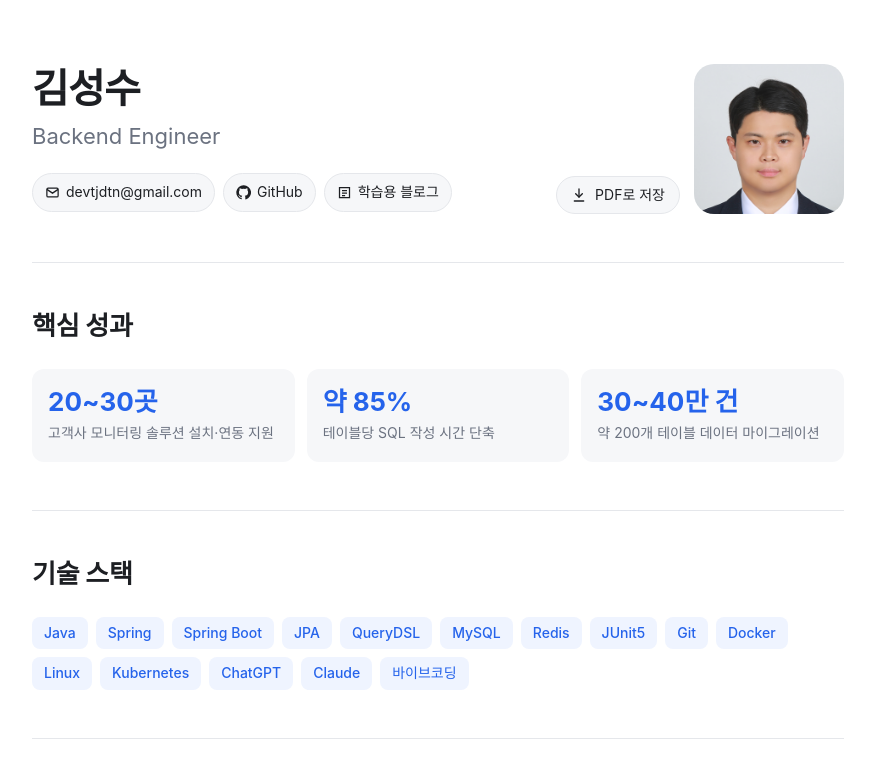
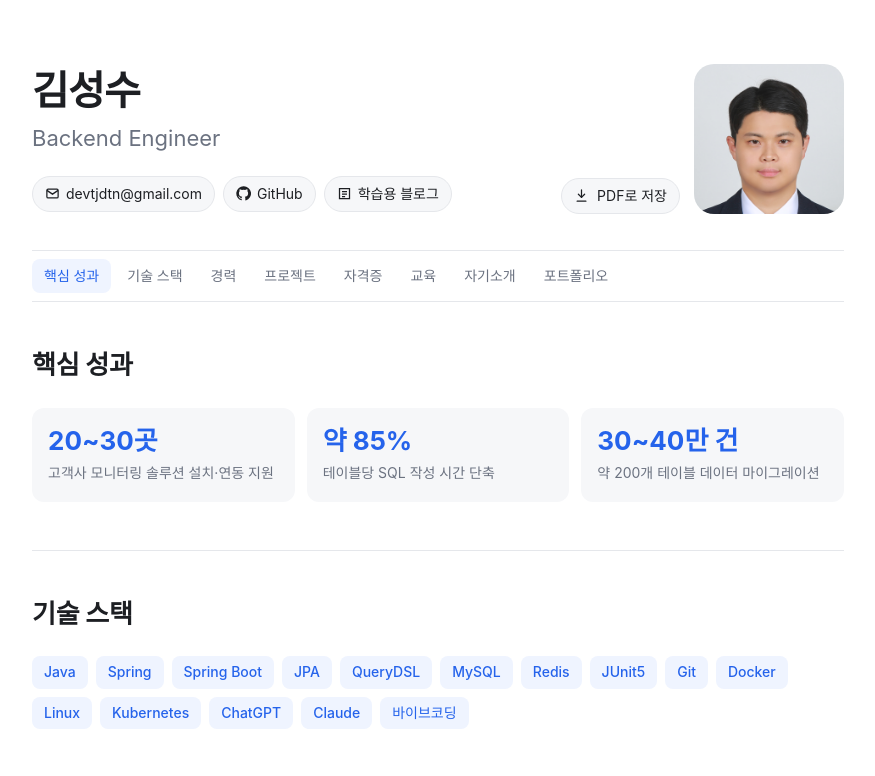
Before and after one commit to SsangSoo/SsangSoo.github.io, a plain HTML site: page index.html in a window 1280 px wide. Shown: the top 776 px of the page, without its empty margins (202-1077 px from the left). Drawn offline with Linux system fonts and the light colour scheme; a web font is replaced by a local one.

Commit message:
Add sticky section nav and align contact chips with PDF button
Co-Authored-By: Claude Opus 5.5 <noreply@anthropic.com>

```diff
--- a/index.html
+++ b/index.html
@@ -92,10 +92,33 @@
   .hero-side { display: flex; align-items: flex-end; gap: 14px; flex: none; }
   .print-btn {
     border: 1px solid var(--line); background: var(--surface); color: var(--text);
-    border-radius: 999px; padding: 6px 14px; font: inherit; font-size: 14px; cursor: pointer;
+    border-radius: 999px; padding: 6px 12px; font: inherit; font-size: 14px; line-height: 1.6; cursor: pointer;
     white-space: nowrap;
   }
   .print-btn:hover { border-color: var(--accent); color: var(--accent); }
+  /* 연락처 칩과 PDF 버튼의 높이·기준선을 맞춤 */
+  header.hero { align-items: flex-end; }
+  .contacts a { line-height: 1.6; }
+
+  /* 목차 내비게이션 */
+  .toc {
+    position: sticky; top: 0; z-index: 10;
+    margin-top: 36px; background: var(--bg);
+    border-top: 1px solid var(--line); border-bottom: 1px solid var(--line);
+  }
+  .toc ul {
+    display: flex; gap: 4px; margin: 0; padding: 8px 0; list-style: none;
+    overflow-x: auto; scrollbar-width: none;
+  }
+  .toc ul::-webkit-scrollbar { display: none; }
+  .toc li { margin: 0; flex: none; }
+  .toc a {
+    display: block; padding: 6px 12px; border-radius: 8px;
+    color: var(--muted); font-size: 14px; font-weight: 500; line-height: 1.6; white-space: nowrap;
+  }
+  .toc a:hover, .toc a.active { color: var(--accent); background: var(--accent-soft); text-decoration: none; }
+  .toc + section { border-top: 0; margin-top: 40px; padding-top: 0; }
+  section { scroll-margin-top: 72px; }
 
   footer { margin-top: 64px; color: var(--muted); font-size: 13px; text-align: center; }
 
@@ -109,7 +132,7 @@
     .highlights { grid-template-columns: 1fr; }
   }
   .print-btn { display: inline-flex; align-items: center; gap: 8px; }
-  .print-btn svg { width: 16px; height: 16px; }
+  .print-btn svg { width: 15px; height: 15px; }
   .print-only { display: none; }
 
   /* ===== PDF / 인쇄용 레이아웃 (A4) ===== */
@@ -122,7 +145,8 @@
       -webkit-print-color-adjust: exact; print-color-adjust: exact;
       orphans: 3; widows: 3;
     }
-    .print-btn, footer, .screen-only { display: none !important; }
+    .print-btn, footer, .screen-only, .toc { display: none !important; }
+    .toc + section { margin-top: 7mm; }
     .print-only { display: inline; }
     .wrap { max-width: none; padding: 0; }
 
@@ -202,6 +226,19 @@
       <img class="photo" src="profile.jpg" alt="김성수 프로필 사진">
     </div>
   </header>
+
+  <nav class="toc" aria-label="목차">
+    <ul>
+      <li><a href="#summary">핵심 성과</a></li>
+      <li><a href="#skills">기술 스택</a></li>
+      <li><a href="#career">경력</a></li>
+      <li><a href="#projects">프로젝트</a></li>
+      <li><a href="#certs">자격증</a></li>
+      <li><a href="#education">교육</a></li>
+      <li><a href="#about">자기소개</a></li>
+      <li><a href="#portfolio">포트폴리오</a></li>
+    </ul>
+  </nav>
 
   <section id="summary">
     <h2>핵심 성과</h2>
@@ -359,6 +396,31 @@
     window.addEventListener('beforeprint', function () { document.title = '김성수_이력서_Backend_Engineer'; });
     window.addEventListener('afterprint', function () { document.title = original; });
   })();
+
+  // 스크롤 위치에 맞춰 목차의 현재 섹션 강조
+  (function () {
+    var links = document.querySelectorAll('.toc a');
+    if (!('IntersectionObserver' in window) || !links.length) return;
+    var map = {};
+    links.forEach(function (a) { map[a.getAttribute('href').slice(1)] = a; });
+    var io = new IntersectionObserver(function (entries) {
+      entries.forEach(function (e) {
+        if (!e.isIntersecting) return;
+        links.forEach(function (a) { a.classList.remove('active'); });
+        var a = map[e.target.id];
+        if (a) {
+          a.classList.add('active');
+          // 모바일에서 가로 스크롤되는 목차 안에서만 해당 링크가 보이도록 이동 (페이지는 스크롤하지 않음)
+          var ul = a.closest('ul');
+          ul.scrollLeft = a.offsetLeft - ul.clientWidth / 2 + a.offsetWidth / 2;
+        }
+      });
+    }, { rootMargin: '-80px 0px -65% 0px' });
+    Object.keys(map).forEach(function (id) {
+      var s = document.getElementById(id);
+      if (s) io.observe(s);
+    });
+  })();
 </script>
 </body>
 </html>
```
